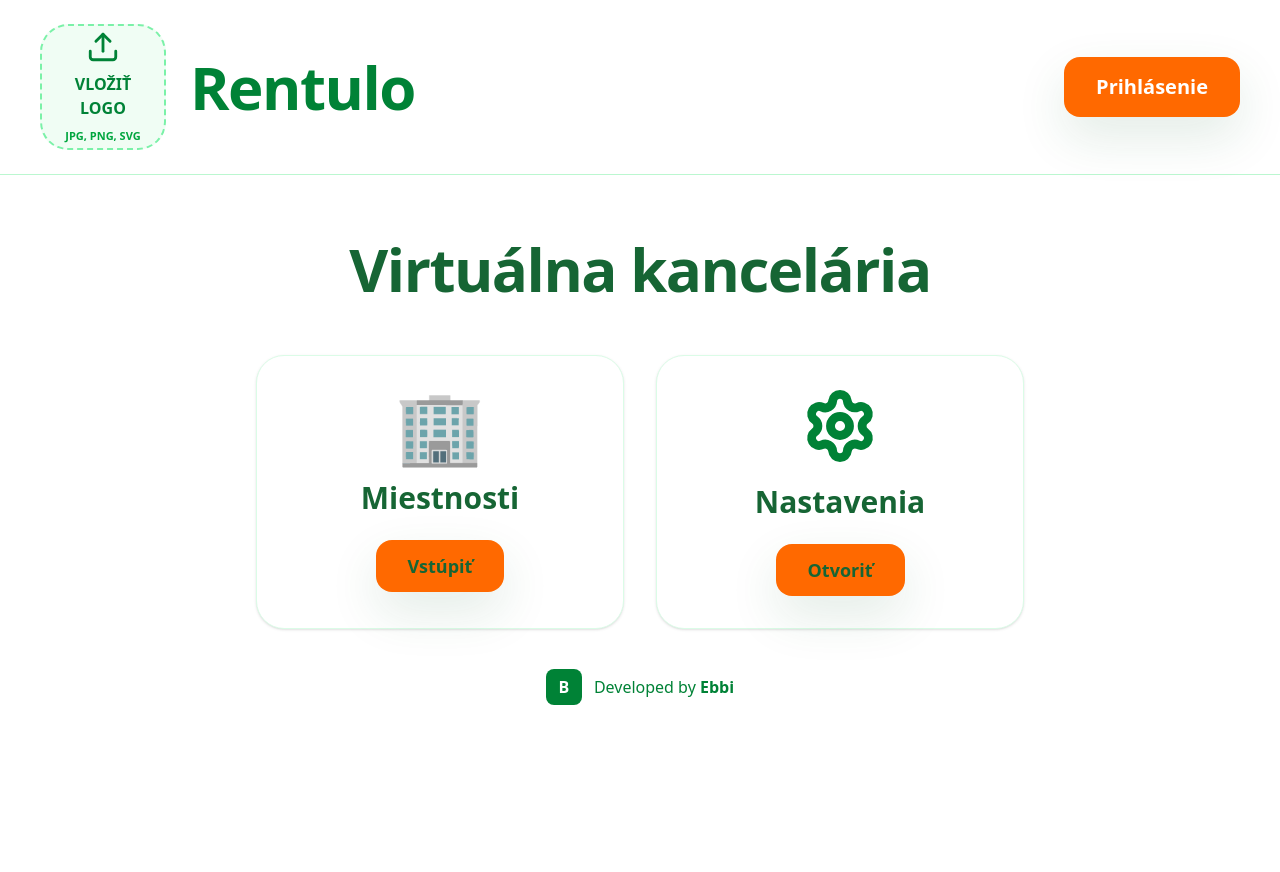
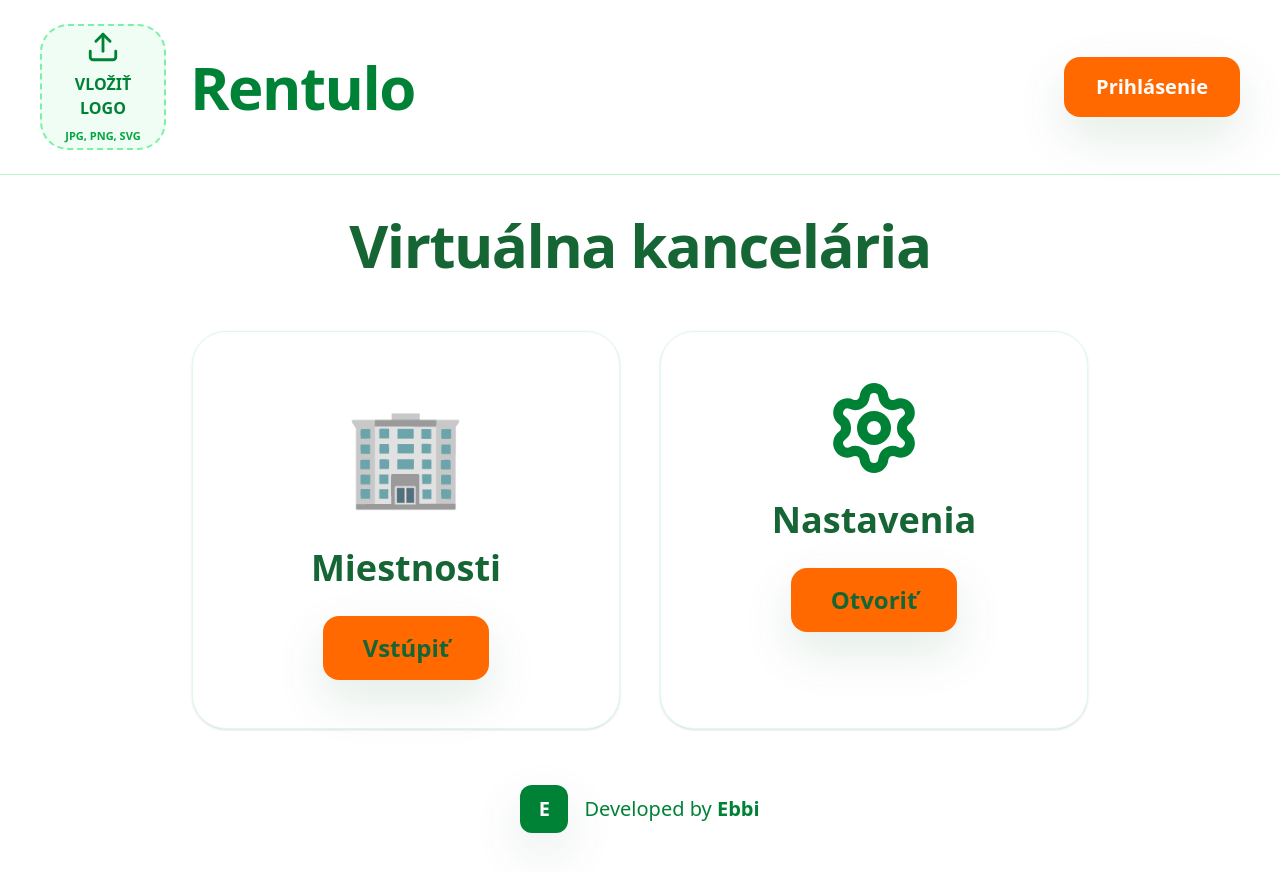
Before and after one commit to EbbiSK/virtualna-kancelaria, a React (Vite) app: page / in a window 1280 px wide. Shown: the top 872 px of the page. Built offline with nearby package versions, Linux system fonts and the light colour scheme.

Commit message:
update home page layout

```diff
--- a/src/components/HomeView.tsx
+++ b/src/components/HomeView.tsx
@@ -5,57 +5,64 @@ type HomeViewProps = {
   openSettings: () => void;
 };
 
-export default function HomeView({ openRooms, openSettings }: HomeViewProps) {
+export default function HomeView({
+  openRooms,
+  openSettings,
+}: HomeViewProps) {
   return (
-    <main className="min-h-[calc(100vh-90px)] bg-white px-6 py-16">
-      <div className="mx-auto max-w-5xl text-center">
-        <h1 className="mb-14 text-6xl font-black tracking-tight text-green-700">
+    <main className="min-h-[calc(100vh-90px)] bg-white px-6 py-10">
+      <div className="mx-auto max-w-6xl">
+        <h1 className="mb-14 text-center text-6xl font-black tracking-tight text-green-700">
           Virtuálna kancelária
         </h1>
 
-        <div className="mx-auto grid max-w-3xl gap-8 md:grid-cols-2">
-          <div className="rounded-[28px] border border-green-100 bg-white px-8 py-8 shadow-sm transition hover:-translate-y-1 hover:shadow-lg">
-            <div className="mb-5 flex justify-center">
-              <div className="text-[72px] leading-none">🏢</div>
+        <div className="mx-auto grid max-w-4xl gap-10 md:grid-cols-2">
+          <div className="rounded-[34px] border border-green-100 bg-white px-10 py-12 shadow-sm transition hover:-translate-y-1 hover:shadow-xl">
+            <div className="mb-6 flex justify-center">
+              <div className="text-[96px]">🏢</div>
             </div>
 
-            <h2 className="mb-6 text-3xl font-black text-green-700">
+            <h2 className="mb-7 text-center text-4xl font-black text-green-700">
               Miestnosti
             </h2>
 
+            <div className="flex justify-center">
               <button
                 onClick={openRooms}
-              className="rounded-2xl bg-orange-500 px-8 py-3 text-lg font-bold text-white shadow-lg transition hover:bg-orange-600"
+                className="rounded-2xl bg-orange-500 px-10 py-4 text-2xl font-bold text-white shadow-lg transition hover:bg-orange-600"
               >
                 Vstúpiť
               </button>
             </div>
+          </div>
 
-          <div className="rounded-[28px] border border-green-100 bg-white px-8 py-8 shadow-sm transition hover:-translate-y-1 hover:shadow-lg">
-            <div className="mb-5 flex justify-center">
+          <div className="rounded-[34px] border border-green-100 bg-white px-10 py-12 shadow-sm transition hover:-translate-y-1 hover:shadow-xl">
+            <div className="mb-6 flex justify-center">
               <Settings
-                size={76}
+                size={96}
                 className="text-green-700"
-                strokeWidth={2.8}
+                strokeWidth={2.5}
               />
             </div>
 
-            <h2 className="mb-6 text-3xl font-black text-green-700">
+            <h2 className="mb-7 text-center text-4xl font-black text-green-700">
               Nastavenia
             </h2>
 
+            <div className="flex justify-center">
               <button
                 onClick={openSettings}
-              className="rounded-2xl bg-orange-500 px-8 py-3 text-lg font-bold text-white shadow-lg transition hover:bg-orange-600"
+                className="rounded-2xl bg-orange-500 px-10 py-4 text-2xl font-bold text-white shadow-lg transition hover:bg-orange-600"
               >
                 Otvoriť
               </button>
             </div>
           </div>
+        </div>
 
-        <div className="mt-10 inline-flex items-center gap-3 text-green-700">
-          <div className="flex h-9 w-9 items-center justify-center rounded-lg bg-green-700 font-black text-white">
-            B
+        <div className="mt-14 flex items-center justify-center gap-4 text-xl text-green-700">
+          <div className="flex h-12 w-12 items-center justify-center rounded-xl bg-green-700 font-black text-white shadow-lg">
+            E
           </div>
 
           <span>
```
Lines whose indentation alone changed are shown as unchanged.
